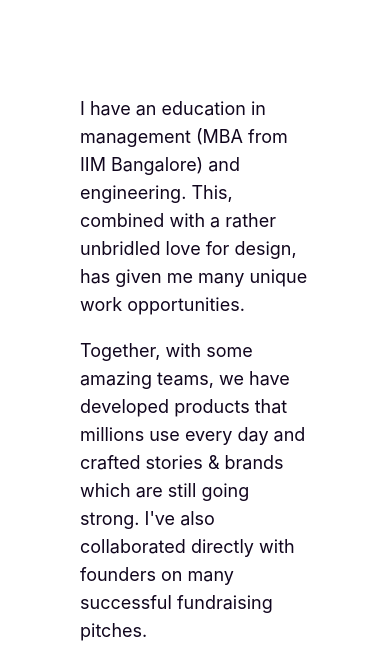
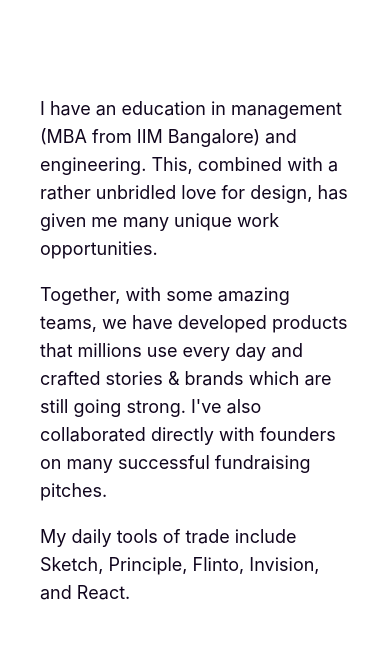
Before and after one commit to pzync/portfolio, a Gatsby site: page /work in a window 390 px wide. Shown: the part 117-777 px from the top of the page. Built offline with nearby package versions, Linux system fonts and the light colour scheme; Gatsby itself is replaced by a stand-in of ours; a web font is replaced by a local one.

Commit message:
Responsive for tablet sizes - except the navbar. Did no change from desktop css - just deleted two ineffective properties.

```diff
--- a/src/components/work.css
+++ b/src/components/work.css
@@ -1,11 +1,11 @@
 .CenteredTextContent {
   max-width: 680px;
   margin: 0 auto;
-  padding: 0 40px;
+  /* padding: 0 40px; */
 }
 
 .WorkContainer {
-  max-width: 800px;
+  /* max-width: 800px; */
   margin: 40px auto;
   padding: 40px 40px;
   animation: EnterAnimation 1s forwards cubic-bezier(0.2, 0.8, 0.2, 1);
```
